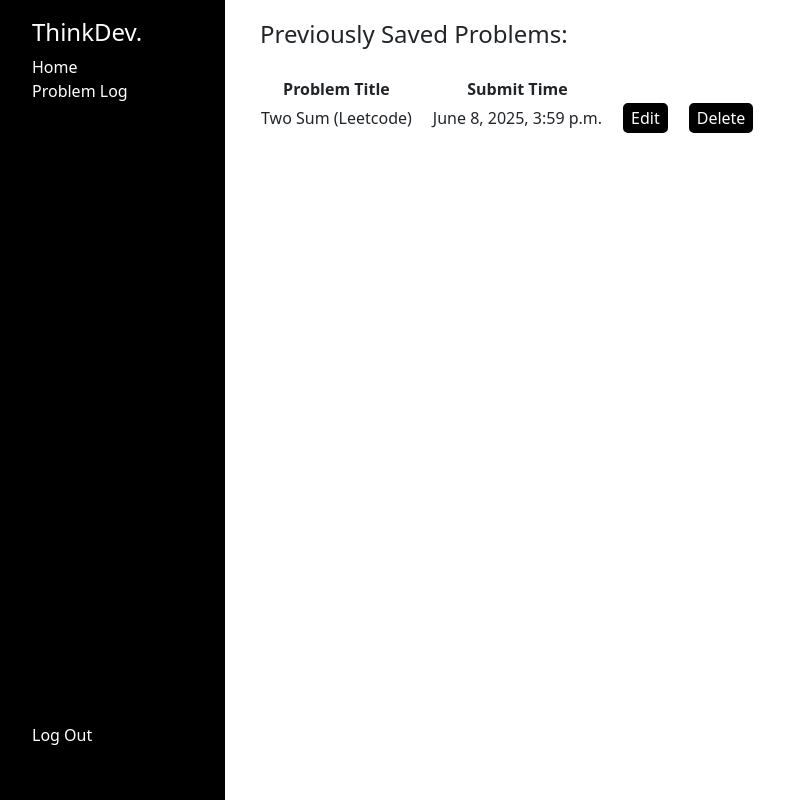
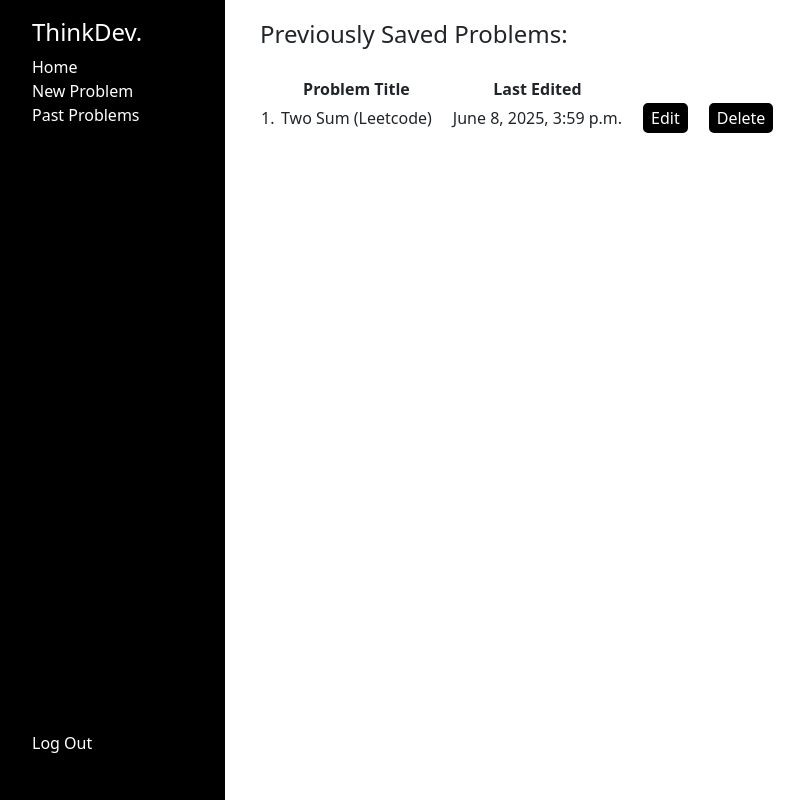
Before and after one commit to kyoyuncoding/ThinkDev, a Django app: page /log/ in a window 1280 px wide. Shown: the whole page, without its empty margins (0-804 px from the left). Run offline with Django 5.2, Linux system fonts and the light colour scheme; data comes from the database, SQL or seed files in the repository; both versions use the stored data as it was after the commit.

Commit message:
Added editing and deleting entry functionality, standardized the sidebar menu.

```diff
--- a/thinkdev/problemlog/templates/log.html
+++ b/thinkdev/problemlog/templates/log.html
@@ -17,47 +17,54 @@
                     <a class="sidebar_links" href="{% url 'index' %}">Home</a>
                 </li>
                 <li>
-                    <a class="sidebar_links" href="{% url 'problem_log' %}">Problem Log</a>
+                    <a class="sidebar_links" href="{% url 'problem_log' %}">New Problem</a>
                 </li>
-                <li style="margin-top: 77.5vh;">
+                <li>
+                    <a class="sidebar_links" href="{% url 'log' %}">Past Problems</a>
+                </li>
+                <li style="margin-top: 75.5vh;">
                     <a class="sidebar_links" href="{% url 'index' %}">Log Out</a>
                 </li>
             </ul>
         </div>
         <div class="sidebar_page_second_col">
             <h4>Previously Saved Problems:</h4>
-            <form action="{% url 'problem_log' %}" method="POST">
-            {% csrf_token %}
             <table>
                 <tr>
+                    <td>
+
+                    </td>
                     <td class="log_table_cell">
                         <b>Problem Title</b>
                     </td>
                     <td class="log_table_cell">
-                            <b>Submit Time</b>
+                        <b>Last Edited</b>
                     </td>
                 </tr>
                 {% for problem in problems %}
                     <tr>
+                        <td style="width: 20px;">
+                            {{forloop.counter}}.
+                        </td>
                         <td name="{{problem.problem_title}}" style="padding-right: 20px;">
                             {{problem.problem_title}}
                         </td>
                         <td style="padding-right: 20px;">
                             {{problem.submit_time}}
                         </td>
+
+                        <form action="{% url 'problem_log_edit' id_entry=problem.id %}" method="POST">
+                        {% csrf_token %}
                             <td style="padding-right: 20px;">
                                 <input style="border-radius: 5px; background-color:black; color: white; border: 2px solid black;" name="edit_button" type="submit" value="Edit">
                             </td>
                             <td style="padding-right: 20px;">
-                                <input style="border-radius: 5px; background-color:black; color: white; border: 2px solid black;" name="delete" type="submit" value="Delete">
+                                <input style="border-radius: 5px; background-color:black; color: white; border: 2px solid black;" name="delete_button" type="submit" value="Delete">
                             </td>
-                            <td>
-                                <p style="display: none" name="problem_id">{{ problem.id }}</p>
-                            </td>
+                        </form>
                     </tr>
                 {% endfor %}
             </table>
-            </form>
         </div>
     </div>
 {% endblock %}
--- a/thinkdev/problemlog/urls.py
+++ b/thinkdev/problemlog/urls.py
@@ -5,6 +5,7 @@ from . import views
 urlpatterns = [
     path("", views.index, name="index"),
     path("problemlog/", views.problem_log, name="problem_log"),
+    path("problemlog/edit/<int:id_entry>", views.problem_log_edit, name="problem_log_edit"),
     path("register/", views.register, name="register"),
     path("login/", views.login, name="login"),
     path("log/", views.log, name="log")
--- a/thinkdev/problemlog/views.py
+++ b/thinkdev/problemlog/views.py
@@ -1,7 +1,9 @@
 from django.shortcuts import render
-from django.http import HttpResponse
+from django.http import HttpResponse, HttpResponseRedirect
 from .models import Problems
 from datetime import datetime
+from django import forms
+from django.urls import reverse
 
 # Create your views here.
 
@@ -9,30 +11,21 @@ def index(request):
     return render(request, "index.html")
 
 def problem_log(request):
-
-    # Figure out how to use the id of the edited problem.
     if request.method == "POST":
-        if request.POST.get("edit_button"):
-            entry = Problems.objects.get(id=13)
-            return render(request, "problemlog.html",{
-            "entry": entry
-            })
+        if request.POST.get("save_problem_button") and request.POST.get("title_of_problem"):
+            problem_entry = Problems(problem_title = request.POST.get("title_of_problem"), problem_description = request.POST.get("problem_description"), problem_summary = request.POST.get("problem_summary"), pseudo_code = request.POST.get("pseudocode"), source_code = request.POST.get("sourcecode"), submit_time = datetime.now())
+            problem_entry.save()
+        elif request.POST.get("title_of_problem") == False:
+            return HttpResponse("Ya Need To Enter a Title My Guy")
+        return HttpResponseRedirect(reverse("log"))
 
     return render(request, "problemlog.html")
 
 def log(request):
-
-    if request.method == "POST":
-        if request.POST.get("save_problem_button") and request.POST.get("title_of_problem"):
-            problem_entry = Problems(problem_title = request.POST.get("title_of_problem"), problem_description = request.POST.get("problem_description"), problem_summary = request.POST.get("problem_summary"), pseudo_code = request.POST.get("pseudocode"), source_code = request.POST.get("sourcecode"), submit_time = datetime.now())
-            problem_entry.save()
-        else:
-            return HttpResponse("Ya Need To Enter a Title My Guy")
-
     problems = Problems.objects.all()
 
     return render(request, "log.html", {
-        "problems": problems
+    "problems": problems
     })
 
 def register(request):
@@ -40,3 +33,29 @@ def register(request):
 
 def login(request):
     return render(request, "login.html")
+
+def problem_log_edit(request, id_entry):
+
+    if request.POST.get("delete_button"):
+        entry = Problems.objects.get(id=id_entry)
+        entry.delete()
+        return HttpResponseRedirect(reverse("log"))
+
+    if request.POST.get("save_problem_button"):
+        update_entry = Problems.objects.get(id=id_entry)
+        update_entry.problem_title = request.POST.get("title_of_problem")
+        update_entry.problem_description = request.POST.get("problem_description")
+        update_entry.problem_summary = request.POST.get("problem_summary")
+        update_entry.pseudo_code = request.POST.get("pseudocode")
+        update_entry.source_code = request.POST.get("sourcecode")
+        update_entry.submit_time = datetime.now()
+        update_entry.save()
+        problems = Problems.objects.all()
+        return render(request, "log.html",{
+        "problems": problems
+        })
+
+    entry = Problems.objects.get(id=id_entry)
+    return render(request, "problemlog.html",{
+    "entry": entry
+    })
```
Also changed, not shown: thinkdev/problemlog/templates/problemlog.html (+7 -4 lines), thinkdev/db.sqlite3. Lines whose indentation alone changed are shown as unchanged.
